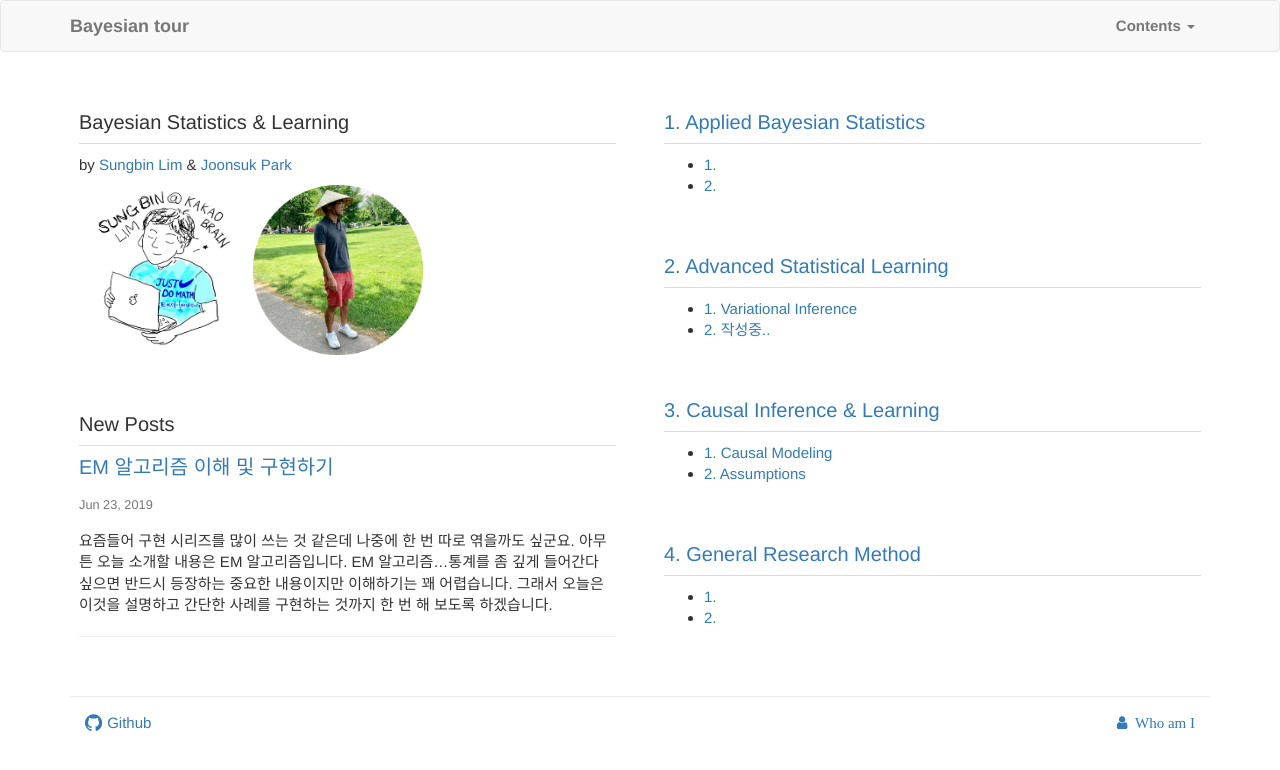
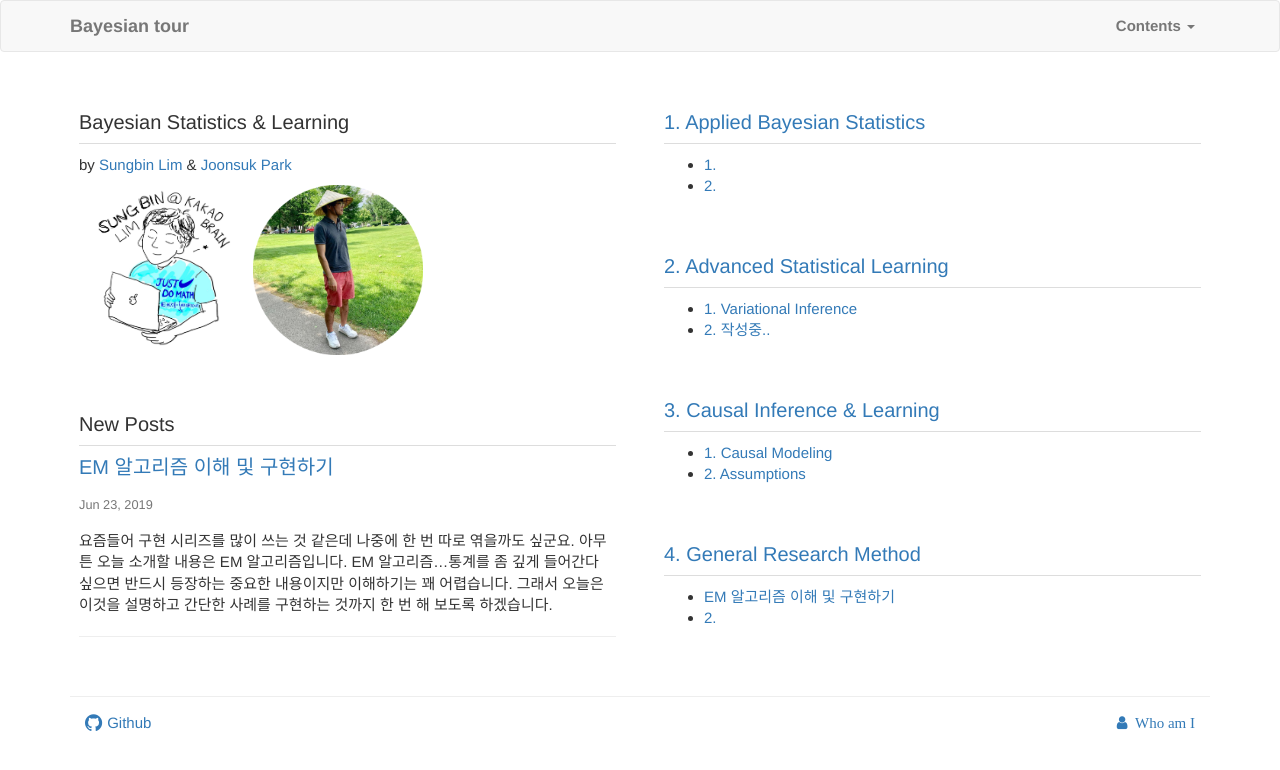
Before and after one commit to bayestour/blog, a Jekyll site: the page built from index.html, in a window 1280 px wide. Shown: the top 770 px of the page. Built offline with Jekyll 4.4.1, drawn with Linux system fonts in a browser that asks for light colours; nearby versions of some CDN libraries; library files that are not in the unit come from our copies; the list of posts is cut into pages by our own code.

Commit message:
Update index.html

```diff
--- a/index.html
+++ b/index.html
@@ -177,7 +177,7 @@ title: Bayesian tour
     <div class="well-sm">
       <h3><a href="{{ site.baseurl }}/docs/cml/0">4. General Research Method</a></h3>
       <ul>
-        <li><a href="{{ site.baseurl }}/docs/grm/0100"> 1. </a></li>
+        <li><a href="{{ site.baseurl }}/_posts/2019-06-23-EM_algorithm"> EM 알고리즘 이해 및 구현하기</a></li>
         <li><a href="{{ site.baseurl }}/docs/grm/0200"> 2. </a></li>
       </ul>
     </div>
```
